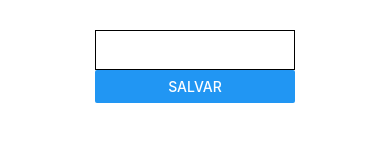
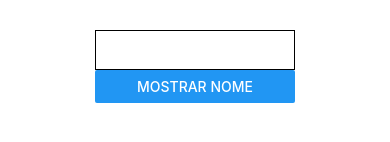
Before and after one commit to arthuryan08/ReactNativeCLI, a React Native app: screen / in a window 390 px wide. Shown: the part 356-498 px from the top of the page. Built offline with nearby package versions, Linux system fonts and the light colour scheme.

Commit message:
Update App.js

```diff
--- a/App.js
+++ b/App.js
@@ -22,13 +22,16 @@ const Hello = () => {
 
   const handleClick = () => {
     setShowName(name);
-    setShowMsg(true);
+    setShowMsg(!showMsg);
   };
 
   return (
     <View>
       <Input value={name} onChangeText={e => setName(e)} />
-      <Button title="Salvar" onPress={handleClick} />
+      <Button
+        title={showMsg ? 'Ocultar nome' : 'Mostrar nome'}
+        onPress={handleClick}
+      />
       {showMsg && <Text>Olá {showName}! Como vai?</Text>}
     </View>
   );
```
